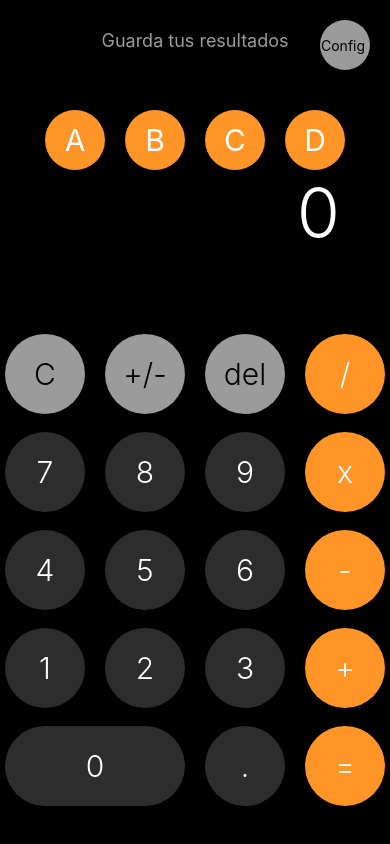
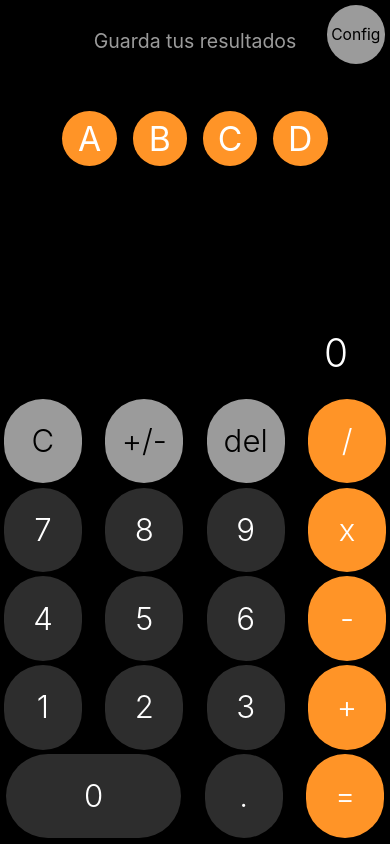
Before and after one commit to Lucas-aquiles/calculadora, a React Native app: screen /Home in a window 390 px wide. Built offline with nearby package versions, Linux system fonts and the light colour scheme.

Commit message:
sytles: responsive

```diff
--- a/src/config/theme/app-theme.ts
+++ b/src/config/theme/app-theme.ts
@@ -1,4 +1,4 @@
-import {StyleSheet} from 'react-native';
+import {PixelRatio, StyleSheet, Dimensions} from 'react-native';
 
 export const colors = {
   darkGray: '#2D2D2D',
@@ -9,67 +9,64 @@ export const colors = {
   textSecondary: '#666666',
   background: '#000000',
 };
-
+const {width, height} = Dimensions.get('window'); // Obtener dimensiones de la pantalla
+const isSpecialResolution = width === 360;
 export const styles = StyleSheet.create({
   background: {
     flex: 1,
-    backgroundColor: colors.background,
+    backgroundColor: 'black',
   },
   calculatorContainer: {
     flex: 1,
-    padding: 20,
+    padding: 3 * PixelRatio.get(),
     justifyContent: 'flex-end',
   },
 
   mainResult: {
     color: colors.textPrimary,
-    fontSize: 70,
+    fontSize: width * 0.1,
     textAlign: 'right',
-    marginBottom: 10,
-    fontWeight: '300',
+    marginBottom: 0,
+    fontWeight: isSpecialResolution ? '300' : '300',
   },
   subResult: {
     color: colors.textSecondary,
-    fontSize: 40,
+    fontSize: isSpecialResolution
+      ? 14 * PixelRatio.get()
+      : 18 * PixelRatio.get(),
     textAlign: 'right',
     fontWeight: '300',
   },
 
-  row:{
-    flexDirection:"row",
-    justifyContent:"center",
-    marginBottom:18,
-    paddingHorizontal:10
-  }
-,
+  row: {
+    flexDirection: 'row',
+    justifyContent: 'center',
+    marginBottom: 1 * PixelRatio.get(),
+    paddingHorizontal: 1,
+  },
+  button: {
+    height: height * 0.1,
+    backgroundColor: 'colors.darkGray',
+    borderRadius: 100,
+    justifyContent: 'center',
+    marginHorizontal: width * 0.03,
+    marginVertical: height * 0.002,
+  },
+  buttonAux: {
+    height: height * 0.2,
+    width: width * 0.2,
 
-
-  button:{
-    height:80,
-    width:80,
-    backgroundColor:"colors.darkGray",
-    borderRadius:100,
-    justifyContent:"center",
-    marginHorizontal:10,
-
-  },
-  buttonAux:{
-    height:60,
-    backgroundColor:"colors.darkGray",
-    borderRadius:100,
-    justifyContent:"center",
-    marginHorizontal:10,
-
+    backgroundColor: 'colors.darkGray',
+    borderRadius: 100,
+    justifyContent: 'center',
+    marginHorizontal: width * 0.02,
   },
 
-  buttonText:{
-    textAlign:"center",
-    padding:10,
-    fontSize:30,
-    color:"white",
-    fontWeight:"300"
-  }
-
-
-
+  buttonText: {
+    textAlign: 'center',
+    padding: 2 * PixelRatio.get(),
+    fontSize: width * 0.08,
+    color: 'white',
+    fontWeight: '300',
+  },
 });
--- a/src/presentation/components/CalculatorBottom.tsx
+++ b/src/presentation/components/CalculatorBottom.tsx
@@ -1,5 +1,5 @@
 import React from 'react';
-import {Pressable, Text} from 'react-native';
+import {Pressable, Text, PixelRatio, Dimensions} from 'react-native';
 import {colors, styles} from '../../config/theme/app-theme';
 
 interface Props {
@@ -9,6 +9,9 @@ interface Props {
   blackText?: boolean;
   onPress?: () => void;
 }
+const {width, height} = Dimensions.get('window'); // Obtener dimensiones de la pantalla
+
+const pixelRatio = PixelRatio.get();
 
 const CalculatorBottom = ({
   label,
@@ -24,7 +27,7 @@ const CalculatorBottom = ({
         ...styles.button,
         backgroundColor: color,
         opacity: pressed ? 0.8 : 1,
-        width: doubleSize ? 180 : 80,
+        width: doubleSize ? 0.45 * width : 0.2 * width,
       })}>
       <Text
         style={{...styles.buttonText, color: blackText ? 'black' : 'white'}}>
--- a/src/presentation/components/PrimaryButton.tsx
+++ b/src/presentation/components/PrimaryButton.tsx
@@ -1,23 +1,25 @@
 import React from 'react';
-import {Pressable, Text, View} from 'react-native';
+import {Pressable, Text, View, PixelRatio, Dimensions} from 'react-native';
 import {styles, colors} from '../../config/theme/app-theme';
 
 interface PropsPrimaryButton {
   onPress: () => void;
   label?: string;
 }
+const pixelRatio = PixelRatio.get();
+const {width, height} = Dimensions.get('window'); // Obtener dimensiones de la pantalla
 
 const PrimaryButton = ({onPress, label}: PropsPrimaryButton) => {
   return (
     <View
       style={{
         backgroundColor: colors.lightGray,
-        width: 50,
+        width: 0.15 * width,
         borderRadius: 100,
-        height: 50,
+        height: 0.15 * width,
         justifyContent: 'center',
-        marginTop: 20,
-        marginRight: 20,
+        marginTop: 5 * pixelRatio,
+        marginRight: 5 * pixelRatio,
       }}>
       <Pressable onPress={() => onPress()}>
         <Text
@@ -25,8 +27,9 @@ const PrimaryButton = ({onPress, label}: PropsPrimaryButton) => {
             color: 'black',
             textAlign: 'center',
             fontWeight: '400',
+            fontSize: 0.04 * width,
           }}>
-          {label}{' '}
+          {label}
         </Text>
       </Pressable>
     </View>
--- a/src/presentation/components/SaveResults.tsx
+++ b/src/presentation/components/SaveResults.tsx
@@ -1,5 +1,5 @@
 import React from 'react';
-import {Pressable, Text, Vibration} from 'react-native';
+import {Pressable, Text, Vibration, PixelRatio, Dimensions} from 'react-native';
 import {colors, styles} from '../../config/theme/app-theme';
 
 interface Props {
@@ -11,6 +11,8 @@ interface Props {
   useDataSave?: () => void;
   resultSave?: string;
 }
+const pixelRatio = PixelRatio.get();
+const {width, height} = Dimensions.get('window'); // Obtener dimensiones de la pantalla
 
 const SaveResult = ({
   label,
@@ -25,16 +27,18 @@ const SaveResult = ({
     Vibration.vibrate([50, 400, 1000]);
     if (onPress) {
       onPress();
-    }  };
+    }
+  };
   return (
     <Pressable
       onPress={useDataSave}
       onLongPress={handleLongPress}
       style={({pressed}) => ({
         ...styles.buttonAux,
-        backgroundColor: color,
+        backgroundColor: colors.orange,
         opacity: pressed ? 0.8 : 1,
-        width: doubleSize ? 160 : 60,
+        width: doubleSize ? 0.2 * width : 0.14 * width,
+        height: doubleSize ? 0.2 * width : 0.14 * width,
       })}>
       {resultSave !== '0' && (
         <Text
@@ -42,9 +46,9 @@ const SaveResult = ({
           numberOfLines={1}
           style={{
             color: colors.lightGray,
-            fontSize: 20,
+            fontSize: 0.07 * width,
             position: 'absolute',
-            top: -30,
+            top: -0.06 * height,
             left: 0,
             right: 0,
             textAlign: 'center',
@@ -57,6 +61,7 @@ const SaveResult = ({
           ...styles.buttonText,
           color: blackText ? 'black' : 'white',
           fontWeight: '400',
+          fontSize: 0.04 * height,
         }}>
         {label}
       </Text>
--- a/src/presentation/screens/CalculatorScreen.tsx
+++ b/src/presentation/screens/CalculatorScreen.tsx
@@ -1,10 +1,19 @@
-import {Pressable, Text, View, StatusBar} from 'react-native';
+import {
+  Pressable,
+  Text,
+  View,
+  StatusBar,
+  PixelRatio,
+  Dimensions,
+} from 'react-native';
 import {colors, styles} from '../../config/theme/app-theme';
 import CalculatorBottom from '../components/CalculatorBottom';
 import useCalculatorButton from '../hooks/useCalculatorButton';
 import SaveResult from '../components/SaveResults';
 import {useNavigation} from '@react-navigation/native';
 import PrimaryButton from '../components/PrimaryButton';
+
+const pixelRatio = PixelRatio.get();
 
 const CalculatorScreen = () => {
   const {
@@ -35,6 +44,8 @@ const CalculatorScreen = () => {
     calculateResult,
   } = useCalculatorButton();
   const navigation = useNavigation();
+  const {width, height} = Dimensions.get('window'); // Obtener dimensiones de la pantalla
+  const isSpecialResolution = width === 360;
 
   return (
     <View style={styles.background}>
@@ -57,17 +68,18 @@ const CalculatorScreen = () => {
           style={{
             position: 'absolute',
             width: 'auto',
-            top: 0,
-            right: 0,
-            left: 0,
-            height: 200,
+            top: 0 * pixelRatio,
+            right: 0 * pixelRatio,
+            left: 0 * pixelRatio,
+            height: 0.5 * width,
+            paddingBottom: 0.0 * height,
           }}>
           <Text
             style={{
               color: colors.lightGray,
               marginHorizontal: 'auto',
               marginVertical: 'auto',
-              fontSize: 18,
+              fontSize: 0.05 * width,
             }}>
             Guarda tus resultados
           </Text>
@@ -105,7 +117,12 @@ const CalculatorScreen = () => {
           </View>
         </View>
 
-        <View style={{paddingHorizontal: 30, paddingBottom: 20}}>
+        <View
+          style={{
+            paddingHorizontal: 0.1 * width,
+            height: isSpecialResolution ? 0.16 * height : 'auto',
+            marginTop: 0.4 * width,
+          }}>
           <Text
             adjustsFontSizeToFit
             numberOfLines={1}
```
